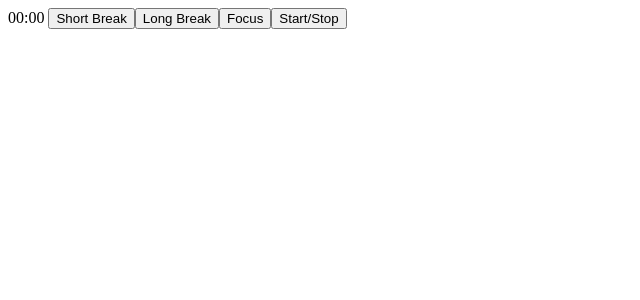
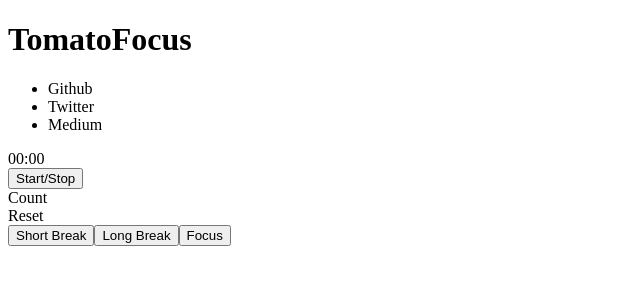
Before and after one commit to ajayns/tomato-focus, an Angular app: page / in a window 1280 px wide. Shown: the top 300 px of the page, without its empty margins (0-640 px from the left). Built offline with nearby package versions, Linux system fonts and the light colour scheme.

Commit message:
Add basic html structure

```diff
--- a/src/app/app.component.html
+++ b/src/app/app.component.html
@@ -1,8 +1,36 @@
 <title>{{ time | minuteSeconds }} | Tomato Focus</title>
 
-{{ time | minuteSeconds }}
 
-<button (click)="setTimer(5)">Short Break</button>
-<button (click)="setTimer(15)">Long Break</button>
-<button (click)="startFocus()">Focus</button>
-<button (click)="togglePause()">Start/Stop</button>
+<div>
+    <h1>TomatoFocus</h1>
+    <div>
+        <ul>
+            <li>Github</li>
+            <li>Twitter</li>
+            <li>Medium</li>
+        </ul>
+    </div>
+</div>
+
+<div>
+    <div>
+        <div>
+            {{ time | minuteSeconds }}
+        </div>
+        <div>
+            <button (click)="togglePause()">Start/Stop</button>
+        </div>
+    </div>
+    <div>
+        Count
+    </div>
+    <div>
+        Reset
+    </div>
+</div>
+
+<div>
+    <button (click)="setTimer(5)">Short Break</button>
+    <button (click)="setTimer(15)">Long Break</button>
+    <button (click)="startFocus()">Focus</button>
+</div>
```
